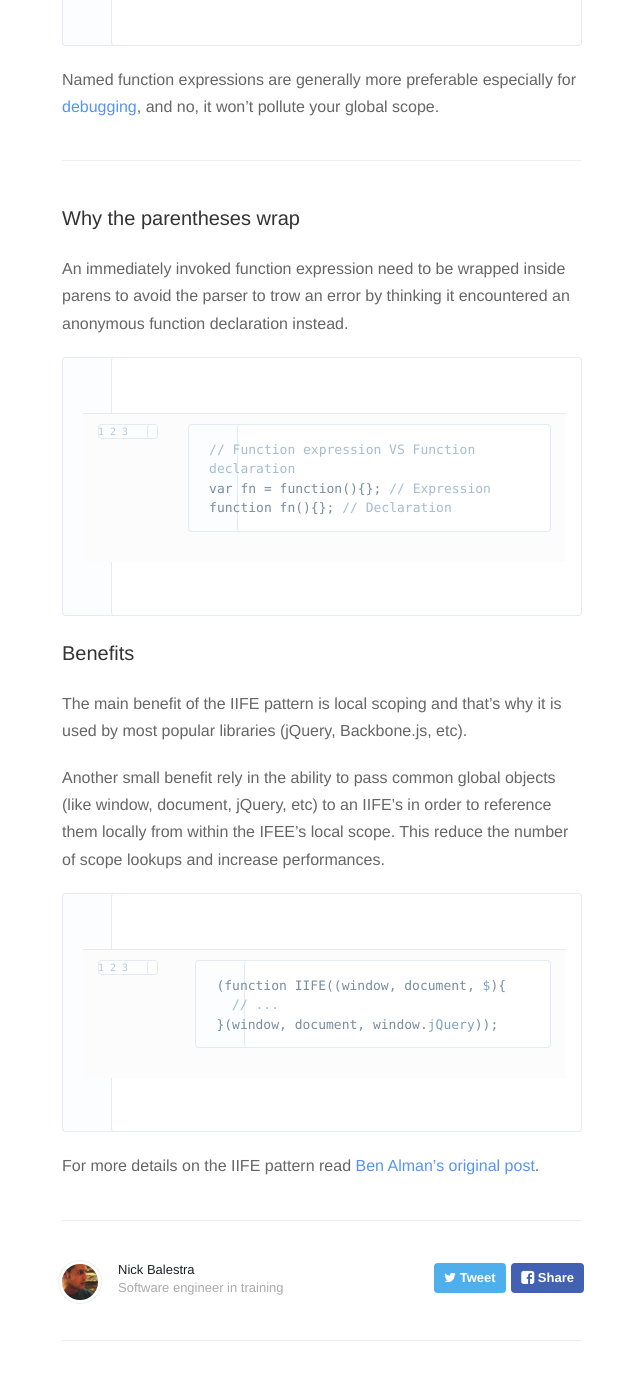
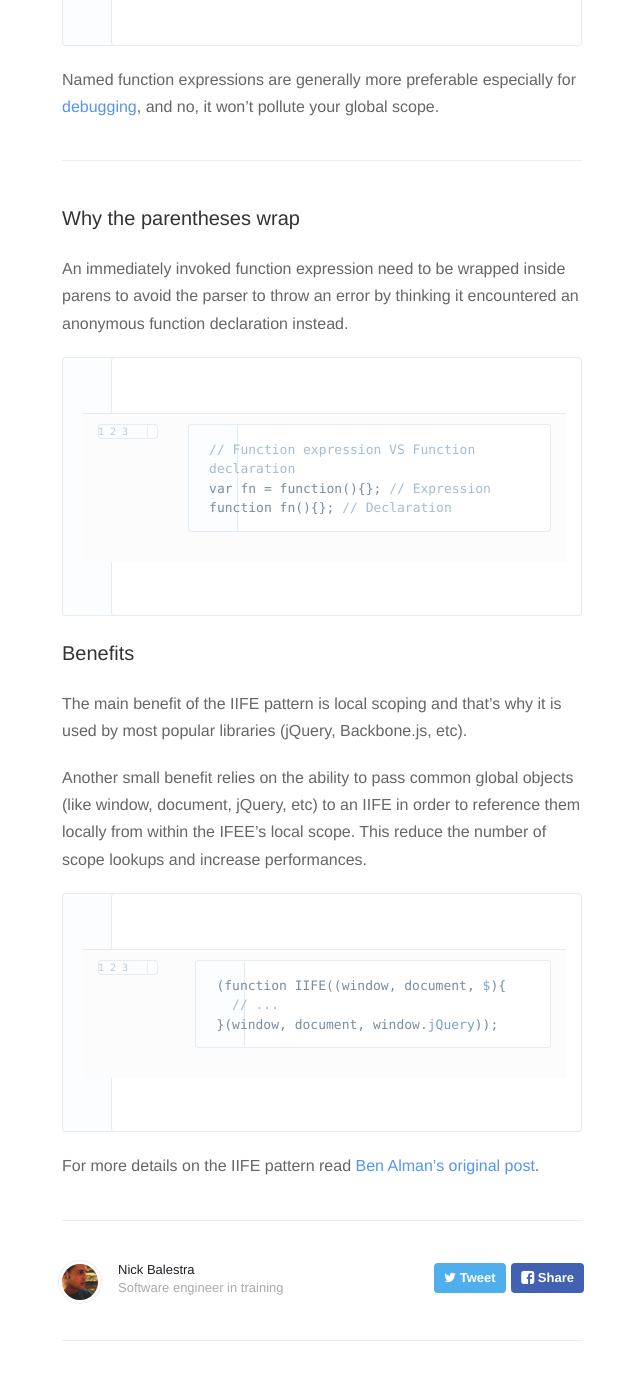
Before and after one commit to nickbalestra/nickbalestra.github.io, a Jekyll site: the page built from _posts/2015-06-08-IIFE.markdown, in a window 1280 px wide and 1400 px high, scrolled down 1214 px. Shown: the top 1380 px of the window, without its empty margins (318-958 px from the left). Built offline with Jekyll 4.4.1, drawn with Linux system fonts in a browser that asks for light colours; nearby versions of some CDN libraries; Markdown is read by kramdown in place of the engine named in the settings.

Commit message:
Fixed a few typos and grammatical errors
I fixed a few typos where there were either letters missing or the wrong tense of a verb was used. This should make the post more readable and accessible to users.

```diff
--- a/_posts/2015-06-08-IIFE.markdown
+++ b/_posts/2015-06-08-IIFE.markdown
@@ -30,7 +30,7 @@ Named function expressions are generally more preferable especially for [debuggi
 
 ### Why the parentheses wrap
 
-An immediately invoked function expression need to be wrapped inside parens to avoid the parser to trow an error by thinking it encountered an anonymous function declaration instead.
+An immediately invoked function expression need to be wrapped inside parens to avoid the parser to throw an error by thinking it encountered an anonymous function declaration instead.
 
 {% highlight javascript linenos %}
 // Function expression VS Function declaration
@@ -41,7 +41,7 @@ function fn(){}; // Declaration
 
 The main benefit of the IIFE pattern is local scoping and that's why it is used by most popular libraries (jQuery, Backbone.js, etc).
 
-Another small benefit rely in the ability to pass common global objects (like window, document, jQuery, etc) to an IIFE's in order to reference them locally from within the IFEE's local scope. This reduce the number of scope lookups and increase performances.
+Another small benefit relies on the ability to pass common global objects (like window, document, jQuery, etc) to an IIFE in order to reference them locally from within the IFEE's local scope. This reduce the number of scope lookups and increase performances.
 
 {% highlight javascript linenos %}
 (function IIFE((window, document, $){
```
